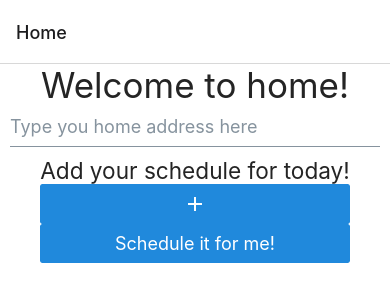
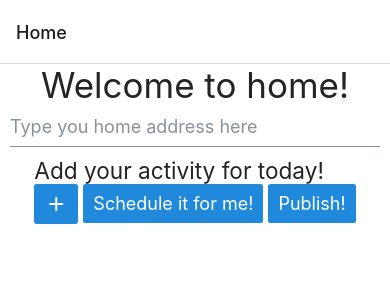
Before and after one commit to jeremiahbintang/pendelum, a React Native app in the folder mobile/: screen /Home in a window 390 px wide. Shown: the top 302 px of the page. Built offline with nearby package versions, Linux system fonts and the light colour scheme.

Commit message:
Fix copy

```diff
--- a/mobile/src/ActivityForm.js
+++ b/mobile/src/ActivityForm.js
@@ -40,7 +40,7 @@ export default function ActivityCards({ navigation }) {
     <Formik initialValues={activities} enableReinitialize>
       {({ handleChange, setValues, setFieldValue, values }) => (
         <View>
-          <Text h4>Add your schedule for today!</Text>
+          <Text h4>Add your activity for today!</Text>
           {Object.entries(values).map(([key, value]) => (
             <ListItem.Accordion
               key={key}
@@ -62,7 +62,7 @@ export default function ActivityCards({ navigation }) {
                     onChangeText={handleChange(`${key}.location`)}
                     value={value.location}
                   />
-                  <View style={styles.timePicker}>
+                  <View style={styles.row}>
                     <Input
                       placeholder="Input start time"
                       editable={false}
@@ -94,7 +94,7 @@ export default function ActivityCards({ navigation }) {
                       }}
                     />
                   )}
-                  <View style={styles.timePicker}>
+                  <View style={styles.row}>
                     <Input
                       placeholder="Input end time"
                       editable={false}
@@ -148,6 +148,7 @@ export default function ActivityCards({ navigation }) {
               </ListItem>
             </ListItem.Accordion>
           ))}
+          <View style={styles.row}>
             <Button
               type="solid"
               onPress={() => {
@@ -162,12 +163,19 @@ export default function ActivityCards({ navigation }) {
                     location: "",
                   },
                 });
-              setExpanded({ ...expanded, [newKey - 1]: false, [newKey]: true });
+                setExpanded({
+                  ...expanded,
+                  [newKey - 1]: false,
+                  [newKey]: true,
+                });
               }}
             >
               <Icon name="add" color="white" />
             </Button>
             <Button
+              containerStyle={{
+                marginLeft: 5,
+              }}
               type="solid"
               onPress={async () => {
                 const generatedSchedule = await generateSchedule({
@@ -178,6 +186,15 @@ export default function ActivityCards({ navigation }) {
             >
               Schedule it for me!
             </Button>
+            <Button
+              containerStyle={{
+                marginLeft: 5,
+              }}
+              type="solid"
+            >
+              Publish!
+            </Button>
+          </View>
         </View>
       )}
     </Formik>
@@ -192,7 +209,7 @@ const styles = StyleSheet.create({
     alignItems: "center",
     justifyContent: "center",
   },
-  timePicker: {
+  row: {
     flexDirection: "row",
     // width:"100%",
     // alignItems: "center",
```
Lines whose indentation alone changed are shown as unchanged.
